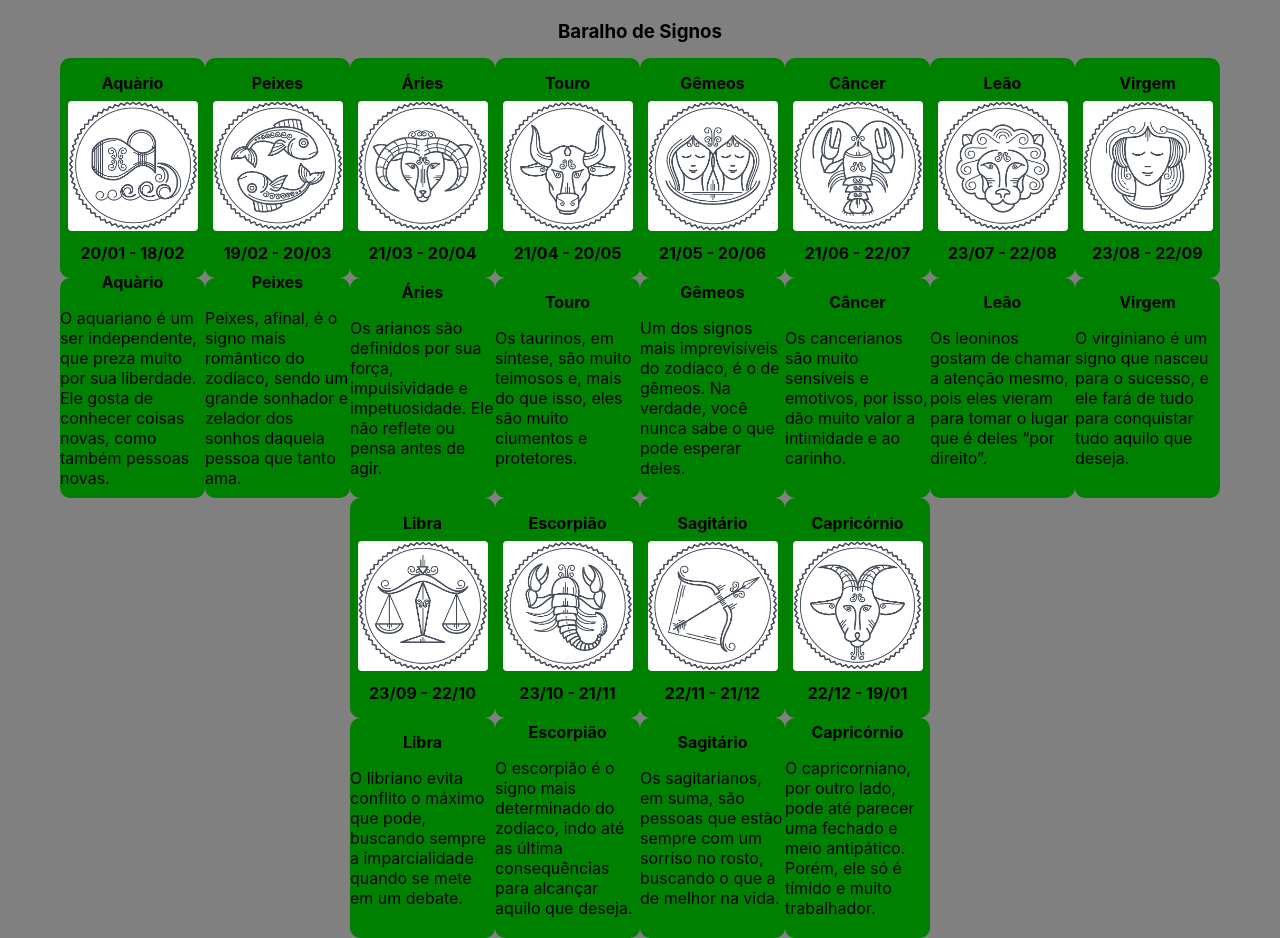
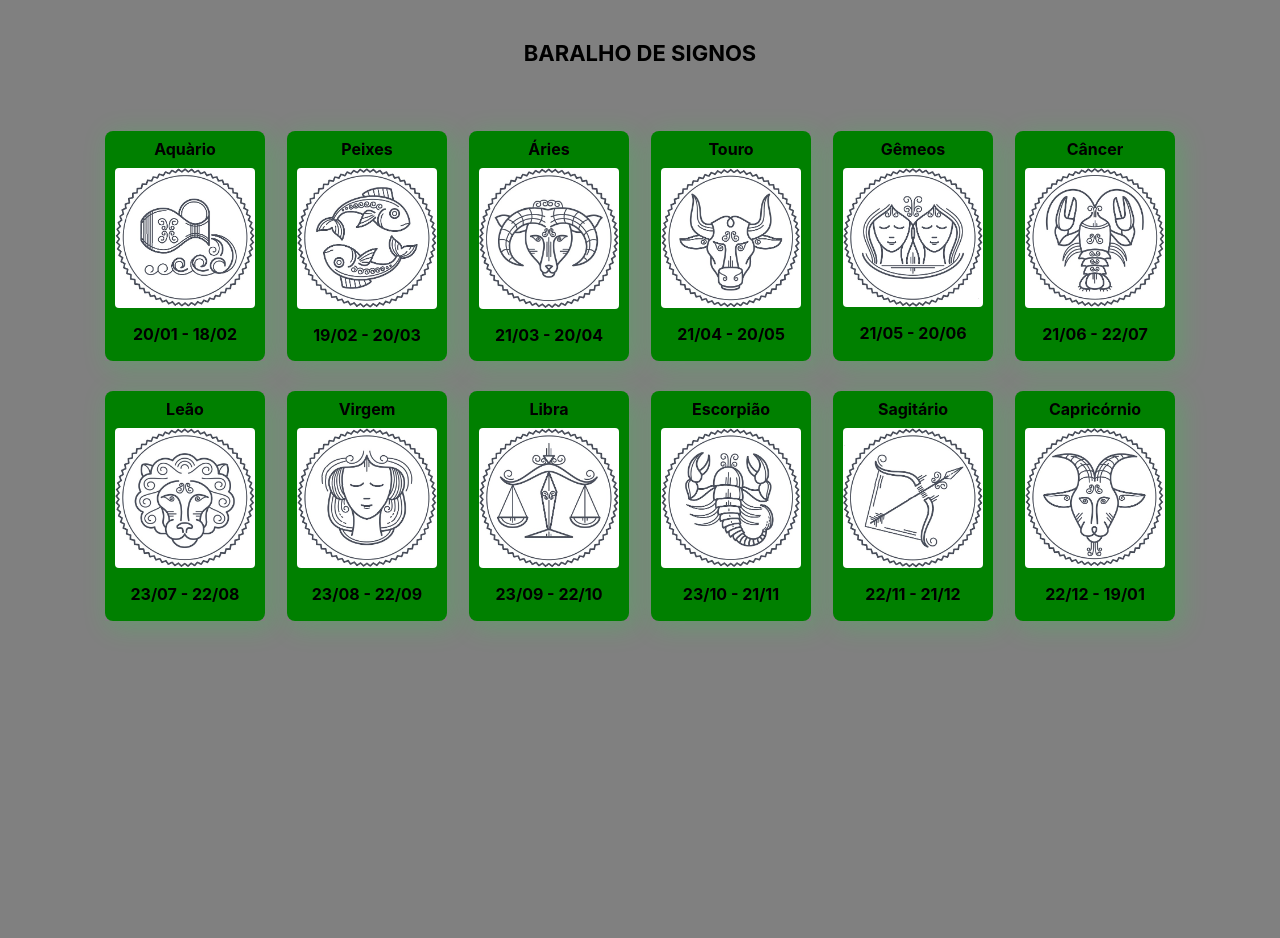
Before and after one commit to Ribas93/Cartas-de-Signo, a React (Create React App) app: page / in a window 1280 px wide. After the commit the page ends 800 px from the top, so only its background shows below. Built offline with nearby package versions, Linux system fonts and the light colour scheme.

Commit message:
flip cards e organizacao

```diff
--- a/src/ProjetoSigno/data.js
+++ b/src/ProjetoSigno/data.js
@@ -16,8 +16,9 @@ const data = [
     nome: 'Aquàrio',
     img: aquario,
     data: '20/01 - 18/02',
-    descricao: 'O aquariano é um ser independente, que preza muito por sua liberdade. Ele gosta de conhecer coisas novas, como também pessoas novas.'
+    descricao: `O aquariano é um ser independente que preza muito por sua liberdade.Ele gosta de conhecer coisas novas, como também pessoas novas.`
 },
+
 {
     nome: 'Peixes',
     img: peixes,
--- a/src/ProjetoSigno/index.js
+++ b/src/ProjetoSigno/index.js
@@ -10,15 +10,17 @@ const Cards = () => {
             <h3 className="titulo">Baralho de Signos</h3>
             <div className="cards_div">
                 {signo.map((sig) => { return(
-                    <div id="cards">
-                        <div key={`${signo.length}`} id="front" className="card">
-                            <h4 className="card_front_margin">{sig.nome} </h4>
-                            <img className="card_front_img" src={sig.img} />
-                            <h4 className="card_front_margin">{sig.data}</h4>
-                        </div>
-                        <div id="back" className="card">
-                            <h4 className="card_back_titulo">{sig.nome}</h4>
-                            <p className="card_back_descricao">{sig.descricao}</p>
+                    <div id="cards" className="cards" >
+                        <div className="flip">
+                            <div key={`${signo.length}`}  className="card_front">
+                                <h4 className="card_front_titulo">{sig.nome} </h4>
+                                <img className="card_front_img" src={sig.img} />
+                                <h4 className="card_front_data">{sig.data}</h4>
+                            </div>
+                            <div  className="card_back">
+                                <h4 className="card_back_titulo">{sig.nome}</h4>
+                                <p className="card_back_p">{sig.descricao}</p>
+                            </div>
                         </div>
                     </div>
                 )})}
--- a/src/index.css
+++ b/src/index.css
@@ -6,8 +6,7 @@ body {
   font-family: -apple-system, BlinkMacSystemFont, 'Segoe UI', 'Roboto', 'Oxygen',
     'Ubuntu', 'Cantarell', 'Fira Sans', 'Droid Sans', 'Helvetica Neue',
     sans-serif;
-  -webkit-font-smoothing: antialiased;
-  -moz-osx-font-smoothing: grayscale;
+
   background-color: grey;
 }
 
@@ -17,53 +16,101 @@ button:hover{
 
 .titulo{
 
-  margin-top:20px;
-  margin-bottom: 15px;
+  margin-top:40px;
+  margin-bottom: 10px;
   text-align: center;
+  text-transform: uppercase;
+  font-weight: 750;
+  font-size: 22px;
+
 }
 
-.card{
-    background-color: green;
-    border-radius: 10px;
-    width: 145px;
-    height: 220px;
-    border: none;
-    display: flex;
-    flex-direction: column;
-    justify-content:center;
-    align-items: center;
-    margin: 0px;
-}
 
 .cards_div{
   display: flex;
   flex-direction:row;
   flex-wrap: wrap;
   justify-content: center;
+  padding: 40px 10px;
+
 }
 
 
-.titulo{
 
-    margin-top:20px;
-    margin-bottom: 15px;
+.cards{
+  margin: 15px 11px;
+  width: 160px;
+  height: 230px;
+  background-color: transparent;
+  perspective: 5000px;
+}
+
+.flip{
+
+  transition: 0.6s;
+  transform-style:preserve-3d;
+  position: relative;
+  width: 100%;
+  height: 100%;
+  box-shadow: 5px 5px 25px 1px rgba(3, 249, 40,0.2);
+}
+
+.cards:hover .flip{
+  transform: rotateY(180deg);
+}
+
+
+.card_front, .card_back{
+    position: absolute;
+    backface-visibility: hidden;
+    -webkit-backface-visibility: hidden;
+    background-color: green;
+    border-radius: 8px;
+    width: 100%;
+    height: 100%;
+    border: none;
+    margin: 0px;
+    padding: 0px;
+}
+
+.card_front{
   text-align: center;
+}
+
+.card_back{
+  transform: rotateY(180deg);
 
 }
 
+
+.card_front_titulo{
+  text-align: center;
+  margin:8px 0px -6px ;
+}
+
 .card_front_img{
-    width: 130px;
+    width: 140px;
     border-radius:4px;
-    margin-top:8px;
+    margin-top:15px;
     margin-bottom: 12px;
 }
 
-.card_front_margin{
+.card_front_data{
     text-align: center;
     margin: 0px;
 }
 
+
 .card_back_titulo{
   padding: 0px;
-  margin: 0px;
+  margin: 8px 0px 5px;
+  text-align: center;
 }
+
+.card_back_p{
+  margin: 8px 10px 8px;
+  line-height: 1.2;
+  text-align: left;
+  word-spacing: 0px;
+
+}
```
Lines whose indentation alone changed are shown as unchanged.
